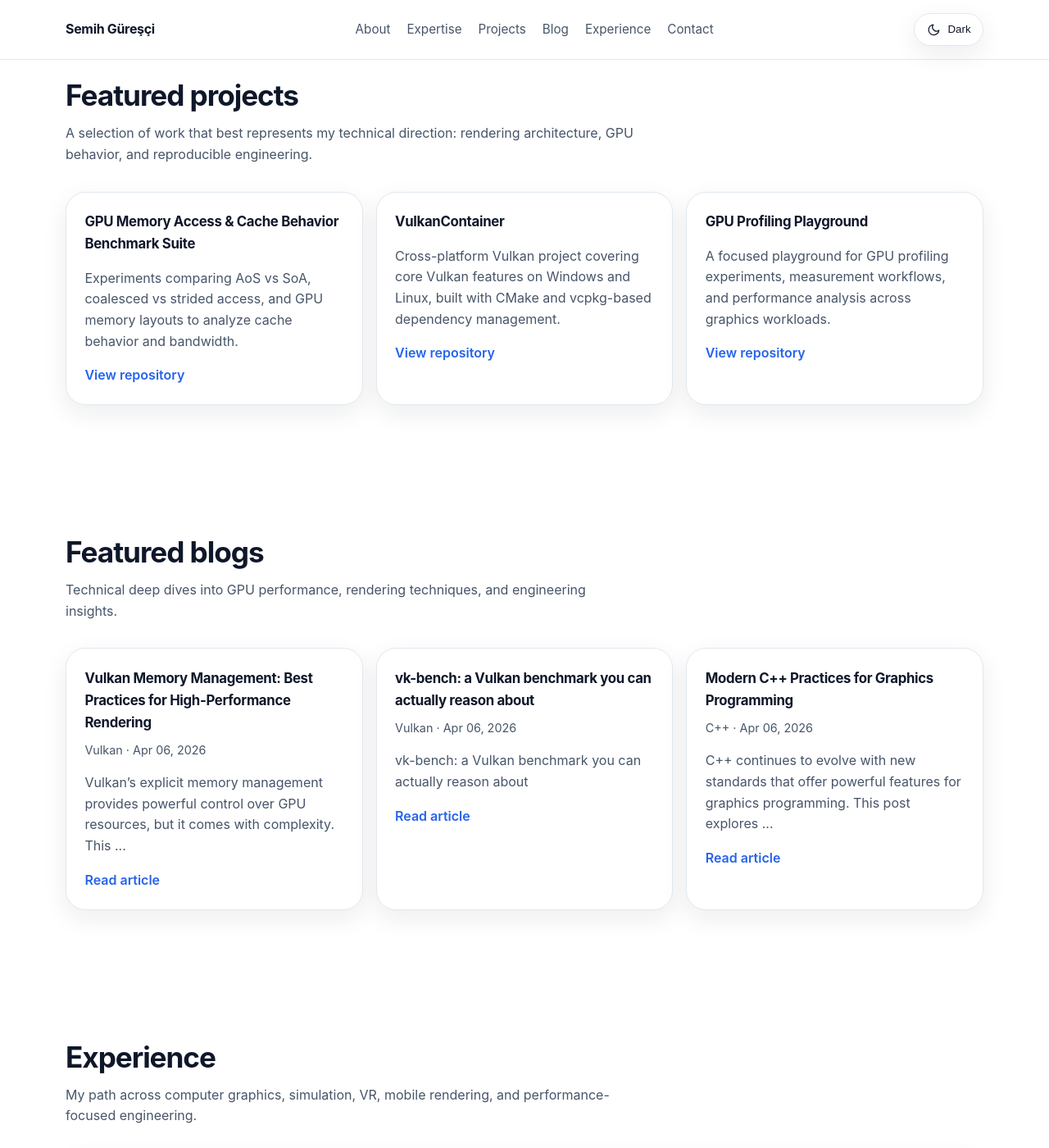
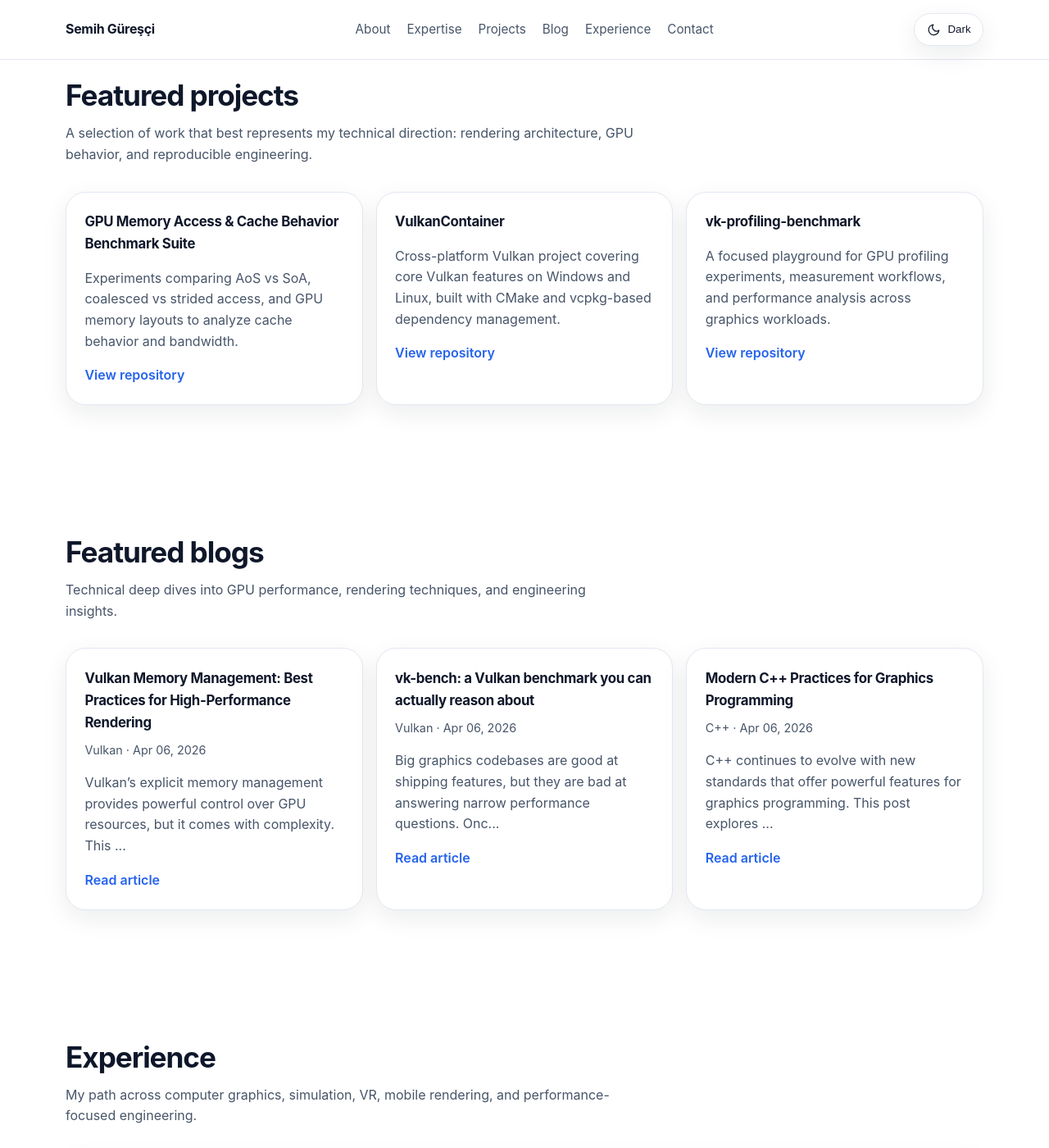
Before and after one commit to semihguresci/semihguresci, a Jekyll site: the page built from index.html, in a window 1280 px wide and 1400 px high, scrolled down 2148 px. Shown: the whole window at 82% size. Built offline with Jekyll 4.4.1, drawn with Linux system fonts in a browser that asks for light colours; some of the changed text lies outside the part shown.

Commit message:
project updates

```diff
--- a/_data/projects.yml
+++ b/_data/projects.yml
@@ -8,7 +8,7 @@
   link: "https://github.com/semihguresci/VulkanContainer"
   cta: "View repository"
 
-- title: "GPU Profiling Playground"
+- title: "vk-profiling-benchmark"
   description: "A focused playground for GPU profiling experiments, measurement workflows, and performance analysis across graphics workloads."
-  link: "https://github.com/semihguresci/GpuProfilingPayground"
+  link: "https://github.com/semihguresci/vk-profiling-benchmark"
   cta: "View repository"
--- a/_posts/2026-04-06-vk-bench-first-look.md
+++ b/_posts/2026-04-06-vk-bench-first-look.md
@@ -4,13 +4,11 @@ date: 2026-04-06
 tags: [vulkan, graphics, performance, benchmark]
 ---
 
-# vk-bench: a Vulkan benchmark you can actually reason about
-
 Big graphics codebases are good at shipping features, but they are bad at answering narrow performance questions. Once frame time depends on scene streaming, asset formats, material systems, and background work, it becomes hard to tell what a single draw or dispatch really cost.
 
 `vk-bench` takes the opposite route. The repository is a deliberately small Vulkan micro-benchmark with one executable, a handful of controlled scenes, and JSON output that is simple enough to diff in CI or compare by hand. The point is not to simulate a game engine. The point is to make GPU experiments easy to repeat and easy to explain.
 
-Repository: [semihguresci/GpuProfilingPayground](https://github.com/semihguresci/GpuProfilingPayground)
+Repository: [semihguresci/vk-profiling-benchmark](https://github.com/semihguresci/vk-profiling-benchmark)
 
 ## Why this repository is useful
 
--- a/index.html
+++ b/index.html
@@ -284,7 +284,7 @@ layout: default
   <div class="container">
     <h2 class="section-title">Contact</h2>
     <p class="section-intro">
-      For collaborations, and graphics-focused conversations.
+      For collaborations and graphics-focused conversations.
     </p>
     <div class="contact-box">
       <div>
```
Also changed, not shown: other parts of _posts/2026-04-06-vk-bench-first-look.md (+1 -1 lines), _posts/2026-04-06-cpp-modern-practices.md (+0 -1 lines).
